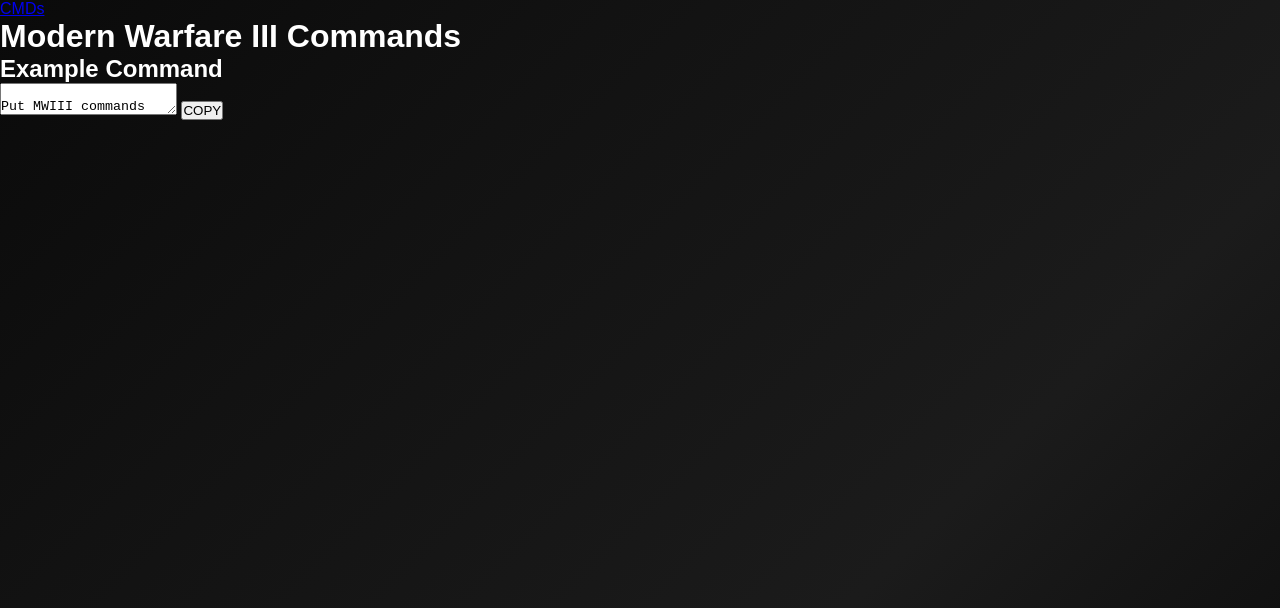
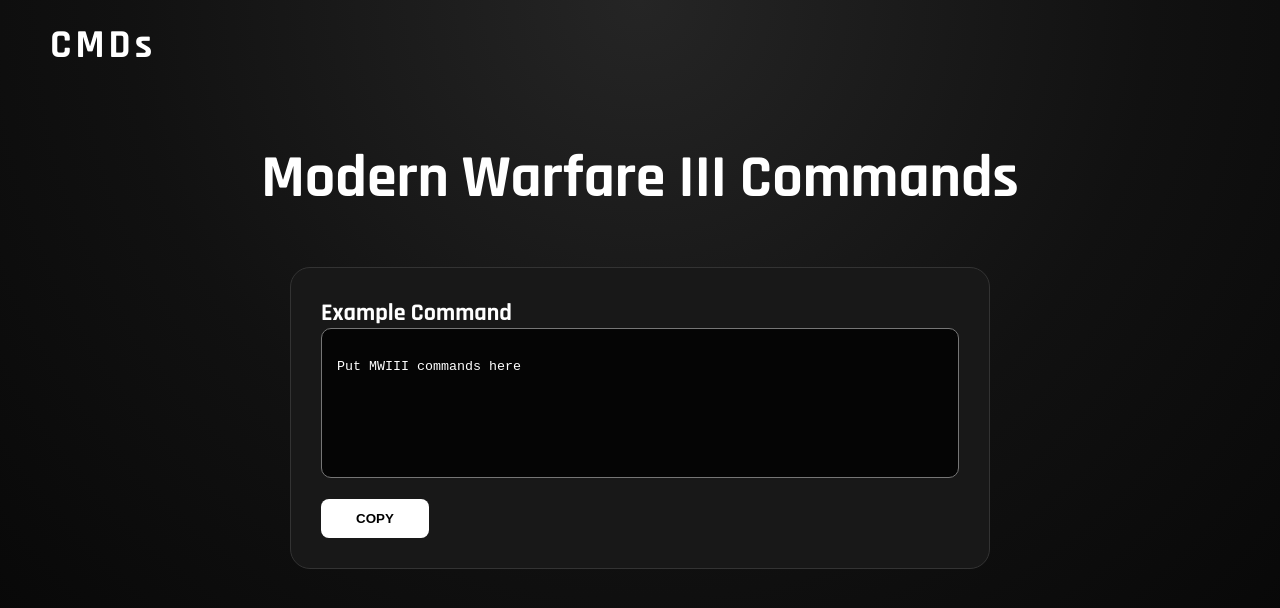
Before and after one commit to chixenfr/chixens-cmds, a plain HTML site: page mwiii.html in a window 1280 px wide. Drawn offline with Linux system fonts and the light colour scheme.

Commit message:
Refactor CSS styles and update background gradient

```diff
--- a/style.css
+++ b/style.css
@@ -1,23 +1,254 @@
-/* Remove default spacing */
-* {
-    margin: 0;
-    padding: 0;
-    box-sizing: border-box;
+@import url('https://fonts.googleapis.com/css2?family=Rajdhani:wght@600;700&display=swap');
+
+
+*{
+margin:0;
+padding:0;
+box-sizing:border-box;
 }
 
-/* Background */
-body {
-    min-height: 100vh;
 
-    /* Dark gradient */
-    background: linear-gradient(
-        135deg,
-        #0a0a0a 0%,
-        #121212 30%,
-        #1b1b1b 70%,
-        #0d0d0d 100%
-    );
 
-    color: white;
-    font-family: Arial, Helvetica, sans-serif;
+body{
+
+min-height:100vh;
+
+background:
+radial-gradient(
+circle at top,
+#252525,
+#111,
+#050505
+);
+
+color:white;
+
+font-family:'Rajdhani',Arial;
+
 }
+
+
+
+/* TOP BAR */
+
+
+header{
+
+height:90px;
+
+display:flex;
+
+align-items:center;
+
+justify-content:space-between;
+
+padding:0 50px;
+
+}
+
+
+
+.cmds{
+
+font-size:40px;
+
+font-weight:700;
+
+color:white;
+
+text-decoration:none;
+
+letter-spacing:4px;
+
+}
+
+
+
+.cmds:hover{
+
+text-shadow:
+0 0 15px white;
+
+}
+
+
+
+
+.games{
+
+display:flex;
+
+gap:35px;
+
+}
+
+
+
+.games img{
+
+height:55px;
+
+transition:.3s;
+
+}
+
+
+
+.games img:hover{
+
+transform:scale(1.1);
+
+filter:
+drop-shadow(0 0 10px white);
+
+}
+
+
+
+
+
+/* HOME */
+
+
+.hero{
+
+text-align:center;
+
+margin-top:80px;
+
+}
+
+
+
+.hero h1{
+
+font-size:70px;
+
+letter-spacing:5px;
+
+}
+
+
+
+.hero p{
+
+font-size:25px;
+
+color:#aaa;
+
+}
+
+
+
+
+.slider{
+
+display:flex;
+
+justify-content:center;
+
+margin-top:70px;
+
+}
+
+
+
+.slider img{
+
+width:900px;
+
+height:450px;
+
+object-fit:cover;
+
+border-radius:20px;
+
+border:2px solid #333;
+
+box-shadow:
+0 0 30px black;
+
+}
+
+
+
+/* COMMAND PAGES */
+
+
+.title{
+
+text-align:center;
+
+margin-top:50px;
+
+font-size:60px;
+
+}
+
+
+
+.command-box{
+
+width:700px;
+
+margin:50px auto;
+
+padding:30px;
+
+background:#181818;
+
+border-radius:20px;
+
+border:1px solid #333;
+
+}
+
+
+
+.command-box textarea{
+
+width:100%;
+
+height:150px;
+
+background:#050505;
+
+color:white;
+
+padding:15px;
+
+border-radius:10px;
+
+resize:none;
+
+}
+
+
+
+button{
+
+margin-top:15px;
+
+padding:12px 35px;
+
+border:none;
+
+border-radius:8px;
+
+background:white;
+
+color:black;
+
+font-weight:bold;
+
+cursor:pointer;
+
+}
+
+
+
+button:hover{
+
+background:#aaa;
+
+}
```
